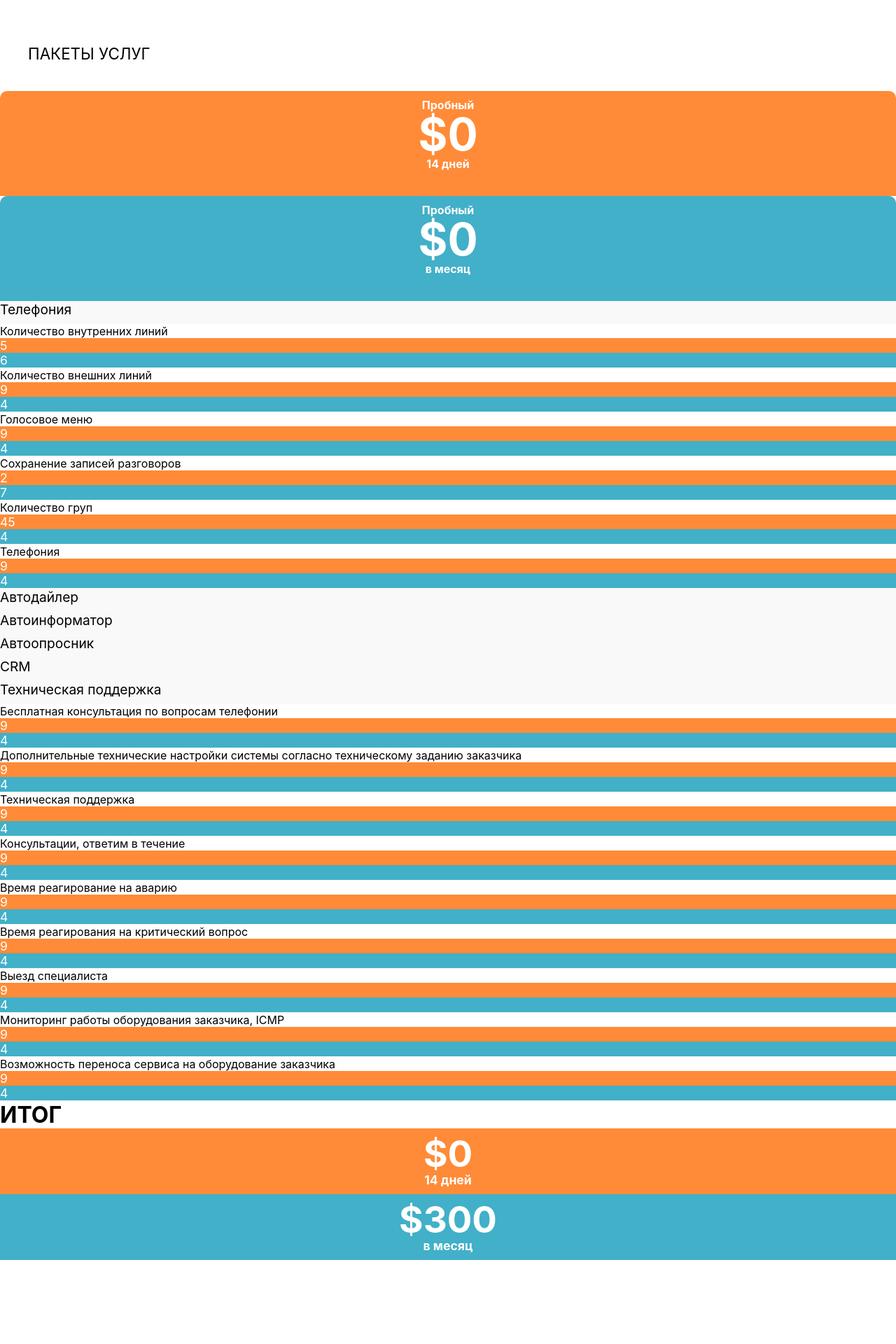
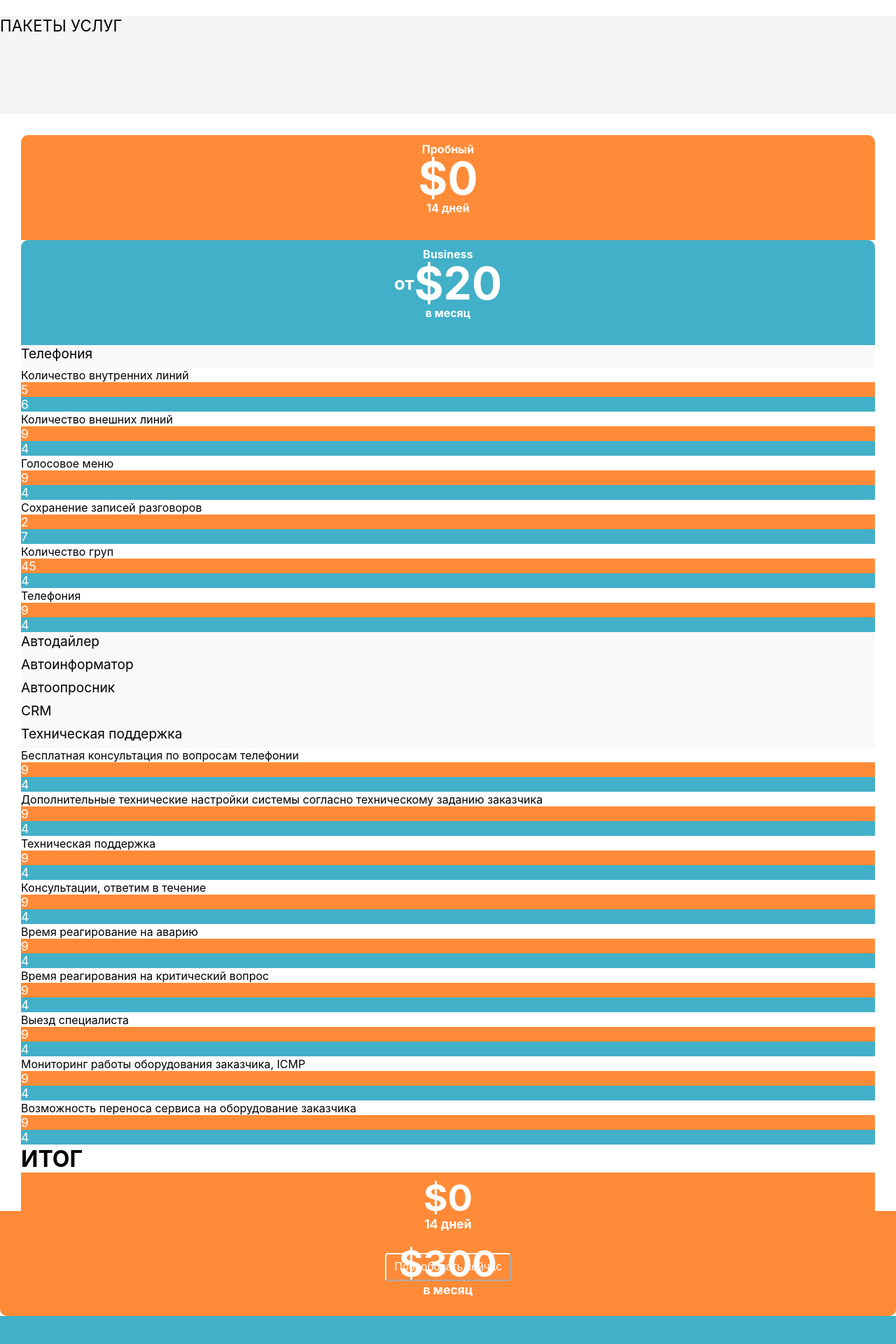
Before and after one commit to annvaskovska/voip-v3, a React (Create React App) app: page / in a window 1280 px wide. Shown: the part 1760-3680 px from the top of the page at 70% size. Before the commit the page ends 3560 px from the top, so only its background shows below. Built offline with nearby package versions, Linux system fonts and the light colour scheme.

Commit message:
table total

```diff
--- a/src/App.js
+++ b/src/App.js
@@ -4,6 +4,8 @@ import Header from './sections/header/Header';
 import WorkWith from './sections/work-with/WorkWith';
 import WhyUs from './sections/why-us/WhyUs';
 import WeOffer from './sections/we-offer/WeOffer';
+import Title from './sections/titile/Title';
+import Total from './sections/total/Total';
 import './App.css';
 
 class App extends Component {
@@ -20,7 +22,9 @@ class App extends Component {
         <Header/>
         <WorkWith/>
         <WhyUs/>
+        <Title/>
         <WeOffer/>
+        <Total/>
       </div>
     );
   }
--- /dev/null
+++ b/src/sections/titile/Title.js
@@ -0,0 +1,18 @@
+import React from 'react';
+
+import Container from 'react-bootstrap/Container';
+import Row from 'react-bootstrap/Row';
+import Col from 'react-bootstrap/Col';
+import './styles.css';
+
+const Title = () => (
+    <Container fluid='true' className='title-container'>
+        <Row>
+            <Col md={{ span: 12 }} className='title-text m-auto d-flex justify-content-center align-items-center'>
+                Пакеты услуг
+            </Col>
+        </Row>
+    </Container>
+);
+
+export default Title;
--- /dev/null
+++ b/src/sections/titile/styles.css
@@ -0,0 +1,9 @@
+.title-container {
+    background-color: #f5f5f5;
+}
+
+.title-text {
+    font-size: 1.4em;
+    text-transform: uppercase;
+    height: 140px;
+}
--- /dev/null
+++ b/src/sections/total/Total.js
@@ -0,0 +1,25 @@
+import React from 'react';
+
+import Container from 'react-bootstrap/Container';
+import Row from 'react-bootstrap/Row';
+import Col from 'react-bootstrap/Col';
+import './styles.css';
+
+const Total = () => (
+    <Container className='total-container'>
+        <Row>
+            <Col md={{ span: 3, offset: 6 }}>
+                <div className='total-cont'>
+                    <button type='button' className='btn-outline-try'>Попробовать сейчас</button>
+                </div>
+            </Col>
+            <Col md={{ span: 3 }}>
+                <div className='total-cont total-cont-full'>
+                    <button type='button' className='btn-outline-try btn-outline-try-full'>Попробовать сейчас</button>
+                </div>
+            </Col>
+        </Row>
+    </Container>
+);
+
+export default Total;
--- /dev/null
+++ b/src/sections/total/styles.css
@@ -0,0 +1,50 @@
+.total-container {
+    background-color: #f5f5f5;
+}
+
+.total-cont {
+    color: white;
+    height: 140px;
+    padding-top: 10px;
+    display: flex;
+    justify-content: center;
+    align-items: center;
+    background-color: #ff8b38;
+    border-bottom-left-radius: 10px;
+    border-bottom-right-radius: 10px;
+}
+
+.total-cont-full {
+    background-color: #41b0c8;
+}
+
+.btn-outline-try {
+    display: inline-block;
+    font-weight: 400;
+    text-align: center;
+    vertical-align: middle;
+    -webkit-user-select: none;
+    -moz-user-select: none;
+    -ms-user-select: none;
+    user-select: none;
+    background-color: transparent;
+    padding: .375rem .75rem;
+    font-size: 1rem;
+    line-height: 1.5;
+    border-radius: .25rem;
+    transition: color .15s ease-in-out,background-color .15s ease-in-out,border-color .15s ease-in-out,box-shadow .15s ease-in-out;
+    color: white;
+    border-color: white;
+    cursor: pointer;
+}
+
+.btn-outline-try:hover {
+    background-color: white;
+    color: #ff8b38;
+}
+
+.btn-outline-try-full:hover {
+    color: #41b0c8;
+}
+
+.btn-outline-try:focus {outline:0;}
--- a/src/sections/we-offer/WeOffer.js
+++ b/src/sections/we-offer/WeOffer.js
@@ -10,11 +10,6 @@ class WeOffer extends React.Component {
         return (
             <Container className='whe-offer-container'>
                 <Row>
-                    <Col md={{ span: 12 }} className='whe-offer-header m-auto d-flex justify-content-center align-items-center'>
-                        Пакеты услуг
-                    </Col>
-                </Row>
-                <Row>
                     <Col md={{ span: 3, offset: 6 }}>
                         <div className='trial-cont'>
                             <div className='trial-header'>Пробный</div>
@@ -24,8 +19,8 @@ class WeOffer extends React.Component {
                     </Col>
                     <Col md={{ span: 3 }}>
                         <div className='full-cont'>
-                            <div className='full-header'>Пробный</div>
-                            <div className='full-price'>$0</div>
+                            <div className='full-header'>Business</div>
+                            <div className='full-price'><span style={{ fontSize: '0.4em' }}>от</span>$20</div>
                             <div className='full-duration'>в месяц</div>
                         </div>
                     </Col>
--- a/src/sections/we-offer/styles.css
+++ b/src/sections/we-offer/styles.css
@@ -1,11 +1,5 @@
 .whe-offer-container {
-
-}
-
-.whe-offer-header {
-    font-size: 1.4em;
-    text-transform: uppercase;
-    padding: 40px;
+    padding: 30px;
 }
 
 .trial-cont {
@@ -104,7 +98,7 @@
     color: white;
 }
 
-/* ------ Total ------*/
+/* ------ total ------*/
 
 .row-total {
     height: 4em;
```
